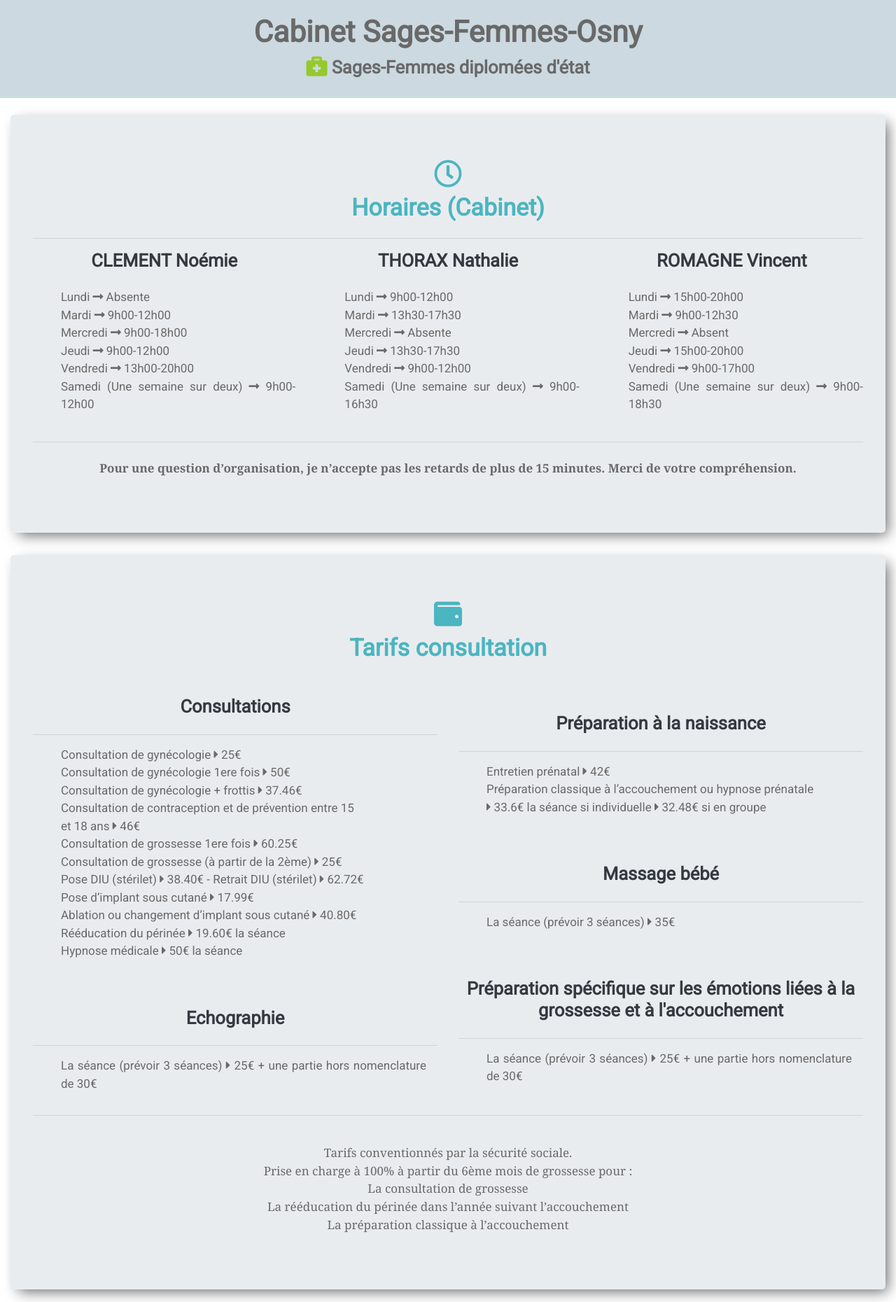
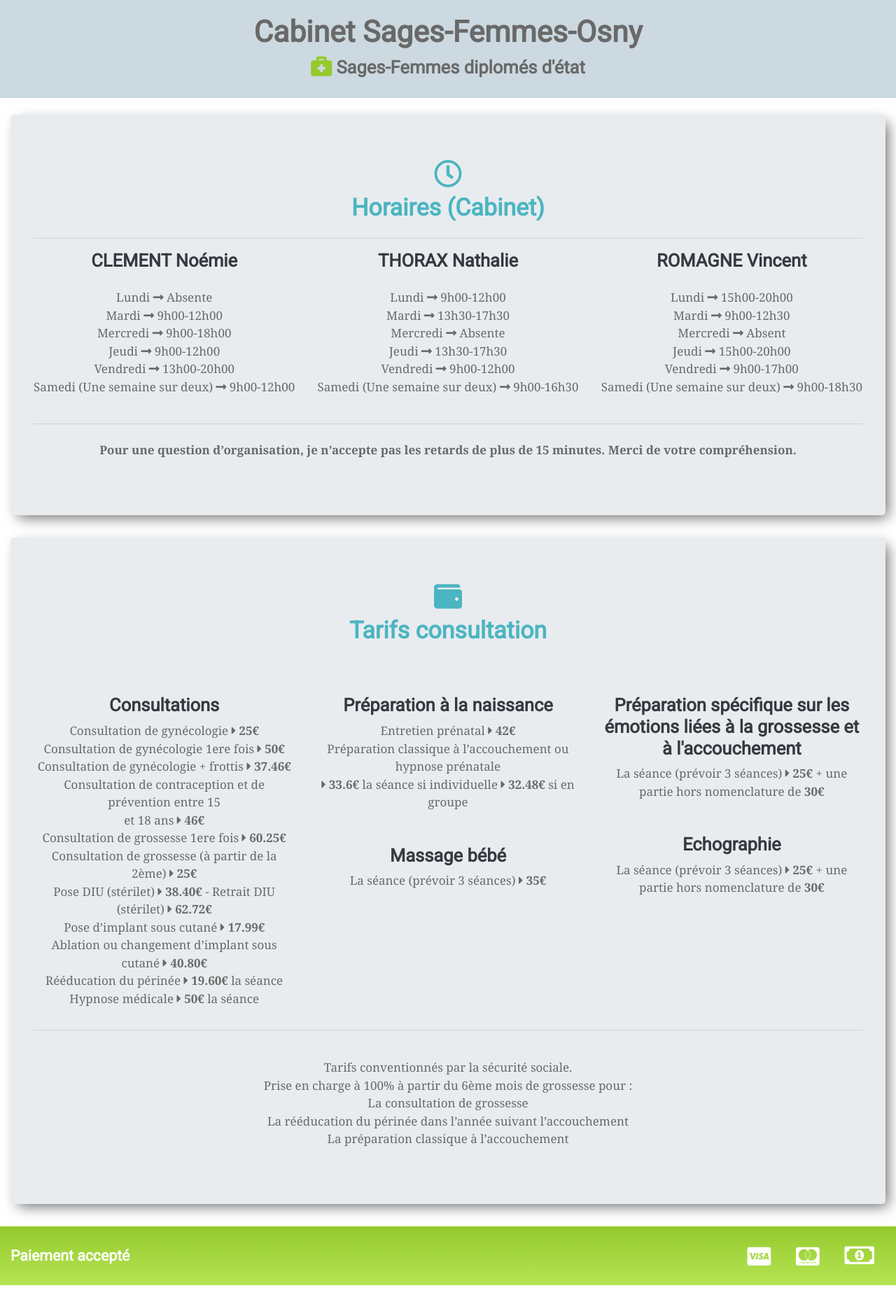
Before and after one commit to NicolasDijon/cabinet, a Symfony app: template templates/cabinet/horairesTarifs.html.twig in a window 1280 px wide. Shown: the part 60-1920 px from the top of the page at 70% size. Run offline with Twig, Linux system fonts and the light colour scheme; the template is opened without the code that fills it, so the values that code supplies are empty; some libraries are stand-ins or nearby versions.

Commit message:
Modification wording horaires & tarifs

```diff
--- a/templates/admin/index.html.twig
+++ b/templates/admin/index.html.twig
@@ -14,7 +14,7 @@
     <div class="row">
         <div class="blocTitleAdmin text-center col-xl-12">
             <h1>Cabinet Sages-Femmes-Osny</h1>
-            <h4><i class="fas fa-briefcase-medical"></i> Sages-Femmes diplomées d'état</h4>
+            <h4><i class="fas fa-briefcase-medical"></i> Sages-Femmes diplomés d'état</h4>
         </div>
     </div>
 </div>
--- a/templates/cabinet/conseilCalcul.html.twig
+++ b/templates/cabinet/conseilCalcul.html.twig
@@ -14,7 +14,7 @@
     <div class="row">
         <div class="blocTitle text-center col-xl-12">
             <h1>Cabinet Sages-Femmes-Osny</h1>
-            <h4><i class="fas fa-briefcase-medical"></i> Sages-Femmes diplomées d'état</h4>
+            <h4><i class="fas fa-briefcase-medical"></i> Sages-Femmes diplomés d'état</h4>
         </div>
     </div>
 </div>
--- a/templates/cabinet/conseilCalendrier.html.twig
+++ b/templates/cabinet/conseilCalendrier.html.twig
@@ -17,7 +17,7 @@
     <div class="row">
         <div class="blocTitle text-center col-xl-12">
             <h1>Cabinet Sages-Femmes-Osny</h1>
-            <h4><i class="fas fa-briefcase-medical"></i> Sages-Femmes diplomées d'état</h4>
+            <h4><i class="fas fa-briefcase-medical"></i> Sages-Femmes diplomés d'état</h4>
         </div>
     </div>
 </div>
--- a/templates/cabinet/conseilLexique.html.twig
+++ b/templates/cabinet/conseilLexique.html.twig
@@ -14,7 +14,7 @@
     <div class="row">
         <div class="blocTitle text-center col-xl-12">
             <h1>Cabinet Sages-Femmes-Osny</h1>
-            <h4><i class="fas fa-briefcase-medical"></i> Sages-Femmes diplomées d'état</h4>
+            <h4><i class="fas fa-briefcase-medical"></i> Sages-Femmes diplomés d'état</h4>
         </div>
     </div>
 </div>
--- a/templates/cabinet/consultations.html.twig
+++ b/templates/cabinet/consultations.html.twig
@@ -17,7 +17,7 @@
     <div class="row">
         <div class="blocTitle text-center col-xl-12">
             <h1>Cabinet Sages-Femmes-Osny</h1>
-            <h4><i class="fas fa-briefcase-medical"></i> Sages-Femmes diplomées d'état</h4>
+            <h4><i class="fas fa-briefcase-medical"></i> Sages-Femmes diplomés d'état</h4>
         </div>
     </div>
 </div>
--- a/templates/cabinet/header.html.twig
+++ b/templates/cabinet/header.html.twig
@@ -46,7 +46,7 @@
                 <div class="container">
                     <div class="contenu text-center wow fadeInUp">
                         <h1>Cabinet Sages-Femmes-Osny</h1>
-                        <h4><i class="fas fa-briefcase-medical"></i> Sages-Femmes diplomées d'état</h4>
+                        <h4><i class="fas fa-briefcase-medical"></i> Sages-Femmes diplomés d'état</h4>
                         <a href="https://pro.doctolib.fr/cabinet-medical/osny/cabinet-sage-femmes-osny"
                             target="blank" class="btn btn-info mt-4"
                             data-toggle="tooltip" data-placement="bottom" title="Aller sur Doctolib"
--- a/templates/cabinet/horairesTarifs.html.twig
+++ b/templates/cabinet/horairesTarifs.html.twig
@@ -17,7 +17,7 @@
     <div class="row">
         <div class="blocTitle text-center col-xl-12">
             <h1>Cabinet Sages-Femmes-Osny</h1>
-            <h4><i class="fas fa-briefcase-medical"></i> Sages-Femmes diplomées d'état</h4>
+            <h4><i class="fas fa-briefcase-medical"></i> Sages-Femmes diplomés d'état</h4>
         </div>
     </div>
 </div>
@@ -31,36 +31,36 @@
         <div class="row">
             <div class="col-lg-4">
                 <h4 class="text-center">CLEMENT Noémie</h4>
-                <ul class="my-4">
-                    <li>Lundi <i class="fas fa-long-arrow-alt-right"></i> Absente</li>
-                    <li>Mardi <i class="fas fa-long-arrow-alt-right"></i> 9h00-12h00</li>
-                    <li>Mercredi <i class="fas fa-long-arrow-alt-right"></i> 9h00-18h00</li>
-                    <li>Jeudi <i class="fas fa-long-arrow-alt-right"></i> 9h00-12h00</li>
-                    <li>Vendredi <i class="fas fa-long-arrow-alt-right"></i> 13h00-20h00</li>
-                    <li>Samedi (Une semaine sur deux) <i class="fas fa-long-arrow-alt-right"></i> 9h00-12h00</li>
-                </ul>
+                <p class="my-4">
+                    Lundi <i class="fas fa-long-arrow-alt-right"></i> Absente<br>
+                    Mardi <i class="fas fa-long-arrow-alt-right"></i> 9h00-12h00<br>
+                    Mercredi <i class="fas fa-long-arrow-alt-right"></i> 9h00-18h00<br>
+                    Jeudi <i class="fas fa-long-arrow-alt-right"></i> 9h00-12h00<br>
+                    Vendredi <i class="fas fa-long-arrow-alt-right"></i> 13h00-20h00<br>
+                    Samedi (Une semaine sur deux) <i class="fas fa-long-arrow-alt-right"></i> 9h00-12h00
+                </p>
             </div>
             <div class="col-lg-4">
                 <h4 class="text-center">THORAX Nathalie</h4>
-                <ul class="my-4">
-                    <li>Lundi <i class="fas fa-long-arrow-alt-right"></i> 9h00-12h00</li>
-                    <li>Mardi <i class="fas fa-long-arrow-alt-right"></i> 13h30-17h30</li>
-                    <li>Mercredi <i class="fas fa-long-arrow-alt-right"></i> Absente</li>
-                    <li>Jeudi <i class="fas fa-long-arrow-alt-right"></i> 13h30-17h30</li>
-                    <li>Vendredi <i class="fas fa-long-arrow-alt-right"></i> 9h00-12h00</li>
-                    <li>Samedi (Une semaine sur deux) <i class="fas fa-long-arrow-alt-right"></i> 9h00-16h30</li>
-                </ul>
+                <p class="my-4">
+                    Lundi <i class="fas fa-long-arrow-alt-right"></i> 9h00-12h00<br>
+                    Mardi <i class="fas fa-long-arrow-alt-right"></i> 13h30-17h30<br>
+                    Mercredi <i class="fas fa-long-arrow-alt-right"></i> Absente<br>
+                    Jeudi <i class="fas fa-long-arrow-alt-right"></i> 13h30-17h30<br>
+                    Vendredi <i class="fas fa-long-arrow-alt-right"></i> 9h00-12h00<br>
+                    Samedi (Une semaine sur deux) <i class="fas fa-long-arrow-alt-right"></i> 9h00-16h30
+                </p>
             </div>
             <div class="col-lg-4">
                 <h4 class="text-center">ROMAGNE Vincent</h4>
-                <ul class="my-4">
-                    <li>Lundi <i class="fas fa-long-arrow-alt-right"></i> 15h00-20h00</li>
-                    <li>Mardi <i class="fas fa-long-arrow-alt-right"></i> 9h00-12h30</li>
-                    <li>Mercredi <i class="fas fa-long-arrow-alt-right"></i> Absent</li>
-                    <li>Jeudi <i class="fas fa-long-arrow-alt-right"></i> 15h00-20h00</li>
-                    <li>Vendredi <i class="fas fa-long-arrow-alt-right"></i> 9h00-17h00</li>
-                    <li>Samedi (Une semaine sur deux) <i class="fas fa-long-arrow-alt-right"></i> 9h00-18h30</li>
-                </ul>
+                <p class="my-4">
+                    Lundi <i class="fas fa-long-arrow-alt-right"></i> 15h00-20h00<br>
+                    Mardi <i class="fas fa-long-arrow-alt-right"></i> 9h00-12h30<br>
+                    Mercredi <i class="fas fa-long-arrow-alt-right"></i> Absent<br>
+                    Jeudi <i class="fas fa-long-arrow-alt-right"></i> 15h00-20h00<br>
+                    Vendredi <i class="fas fa-long-arrow-alt-right"></i> 9h00-17h00<br>
+                    Samedi (Une semaine sur deux) <i class="fas fa-long-arrow-alt-right"></i> 9h00-18h30
+                </p>
             </div>
         </div>
         <hr>
@@ -73,53 +73,50 @@
     <div class="jumbotron text-center hoverable mt-4">
         <i class="fa fa-wallet mb-2"></i>
         <h2 class="mb-5">Tarifs consultation</h2>
-        <div class="row">
-            <div class="col-xl-6">
-                <h4 class="mb-4 text-center">Consultations</h4>
-                <hr>
-                <ul class="liste mr-3">
-                    <li>Consultation de gynécologie <i class="fas fa-caret-right"></i> 25€</li>
-                    <li>Consultation de gynécologie 1ere fois <i class="fas fa-caret-right"></i> 50€</li>
-                    <li>Consultation de gynécologie + frottis <i class="fas fa-caret-right"></i> 37.46€</li>
-                    <li>Consultation de contraception et de prévention entre 15<br> et 18 ans <i class="fas fa-caret-right"></i> 46€</li>
-                    <li>Consultation de grossesse 1ere fois <i class="fas fa-caret-right"></i> 60.25€</li>
-                    <li>Consultation de grossesse (à partir de la 2ème) <i class="fas fa-caret-right"></i> 25€</li>
-                    <li>Pose DIU (stérilet) <i class="fas fa-caret-right"></i> 38.40€ - Retrait DIU (stérilet)
-                        <i class="fas fa-caret-right"></i> 62.72€
-                    </li>
-                    <li>Pose d’implant sous cutané <i class="fas fa-caret-right"></i> 17.99€</li>
-                    <li>Ablation ou changement d’implant sous cutané <i class="fas fa-caret-right"></i> 40.80€</li>
-                    <li>Rééducation du périnée <i class="fas fa-caret-right"></i> 19.60€ la séance</li>
-                    <li>Hypnose médicale <i class="fas fa-caret-right"></i> 50€ la séance</li>
-                </ul>
-                <br><br>
-                <h4 class="mb-4 text-center">Echographie</h4>
-                <hr>
-                <ul class="liste mr-3">
-                    <li>La séance (prévoir 3 séances) <i class="fas fa-caret-right"></i> 25€ + une partie hors nomenclature de 30€</li>
-                </ul>
+        <div class="row my-3">
+            <div class="col-lg-4">
+                <h4 class="mt-4 text-center">Consultations</h4>
+                <P>
+                    Consultation de gynécologie <i class="fas fa-caret-right"></i> <strong>25€</strong><br>
+                    Consultation de gynécologie 1ere fois <i class="fas fa-caret-right"></i> <strong>50€</strong><br>
+                    Consultation de gynécologie + frottis <i class="fas fa-caret-right"></i> <strong>37.46€</strong><br>
+                    Consultation de contraception et de prévention entre 15<br> et 18 ans <i class="fas fa-caret-right"></i> <strong>46€</strong><br>
+                    Consultation de grossesse 1ere fois <i class="fas fa-caret-right"></i> <strong>60.25€</strong><br>
+                    Consultation de grossesse (à partir de la 2ème) <i class="fas fa-caret-right"></i> <strong>25€</strong><br>
+                    Pose DIU (stérilet) <i class="fas fa-caret-right"></i> <strong>38.40€</strong> - Retrait DIU (stérilet)
+                        <i class="fas fa-caret-right"></i> <strong>62.72€</strong>
+                    <br>
+                    Pose d’implant sous cutané <i class="fas fa-caret-right"></i> <strong>17.99€</strong><br>
+                    Ablation ou changement d’implant sous cutané <i class="fas fa-caret-right"></i> <strong>40.80€</strong><br>
+                    Rééducation du périnée <i class="fas fa-caret-right"></i> <strong>19.60€</strong> la séance<br>
+                    Hypnose médicale <i class="fas fa-caret-right"></i> <strong>50€</strong> la séance
+                </P>
             </div>
-            <div class="col-xl-6">
-                <h4 class="my-4 text-center">Préparation à la naissance</h4>
-                <hr>
-                <ul class="liste mr-3">
-                    <li>Entretien prénatal <i class="fas fa-caret-right"></i> 42€</li>
-                    <li>Préparation classique à l’accouchement ou hypnose prénatale<br> <i class="fas fa-caret-right"></i> 33.6€ la séance si individuelle
-                        <i class="fas fa-caret-right"></i> 32.48€ si en groupe
-                    </li>
-                </ul>
-                <br><br>
-                <h4 class="mb-4 text-center">Massage bébé</h4>
-                <hr>
-                <ul class="liste mr-3">
-                    <li>La séance (prévoir 3 séances) <i class="fas fa-caret-right"></i> 35€</li>
-                </ul>
-                <br><br>
-                <h4 class="mb-4 text-center">Préparation spécifique sur les émotions liées à la grossesse et à l'accouchement</h4>
-                <hr>
-                <ul class="liste mr-3">
-                    <li>La séance (prévoir 3 séances) <i class="fas fa-caret-right"></i> 25€ + une partie hors nomenclature de 30€</li>
-                </ul>
+
+            <div class="col-lg-4">
+                <h4 class="mt-4 text-center">Préparation à la naissance</h4>
+                <P>
+                    Entretien prénatal <i class="fas fa-caret-right"></i> <strong>42€</strong><br>
+                    Préparation classique à l’accouchement ou hypnose prénatale<br> <i class="fas fa-caret-right"></i> <strong>33.6€</strong> la séance si individuelle
+                        <i class="fas fa-caret-right"></i> <strong>32.48€</strong> si en groupe
+                </P>
+
+                <h4 class="mt-5 text-center">Massage bébé</h4>
+                <p>
+                    La séance (prévoir 3 séances) <i class="fas fa-caret-right"></i> <strong>35€</strong><br>
+                </p>
+            </div>
+
+            <div class="col-lg-4">
+                <h4 class="mt-4 text-center">Préparation spécifique sur les émotions liées à la grossesse et à l'accouchement</h4>
+                <p>
+                    La séance (prévoir 3 séances) <i class="fas fa-caret-right"></i> <strong>25€</strong> + une partie hors nomenclature de <strong>30€</strong>
+                </p>
+
+                <h4 class="mt-5 text-center">Echographie</h4>
+                <p>
+                    La séance (prévoir 3 séances) <i class="fas fa-caret-right"></i> <strong>25€</strong> + une partie hors nomenclature de <strong>30€</strong>
+                </p>
             </div>
         </div>
         <hr>
--- a/templates/cabinet/massage.html.twig
+++ b/templates/cabinet/massage.html.twig
@@ -18,7 +18,7 @@
     <div class="row">
         <div class="blocTitle text-center col-xl-12">
             <h1>Cabinet Sages-Femmes-Osny</h1>
-            <h4><i class="fas fa-briefcase-medical"></i> Sages-Femmes diplomées d'état</h4>
+            <h4><i class="fas fa-briefcase-medical"></i> Sages-Femmes diplomés d'état</h4>
         </div>
     </div>
 </div>
--- a/templates/cabinet/preparation.html.twig
+++ b/templates/cabinet/preparation.html.twig
@@ -18,7 +18,7 @@
     <div class="row">
         <div class="blocTitle text-center col-xl-12">
             <h1>Cabinet Sages-Femmes-Osny</h1>
-            <h4><i class="fas fa-briefcase-medical"></i> Sages-Femmes diplomées d'état</h4>
+            <h4><i class="fas fa-briefcase-medical"></i> Sages-Femmes diplomés d'état</h4>
         </div>
     </div>
 </div>
--- a/templates/security/login.html.twig
+++ b/templates/security/login.html.twig
@@ -13,8 +13,8 @@
 <div class="container-fluid">
     <div class="row">
         <div class="blocTitleAdmin text-center col-xl-12">
-            <h1>Cabinet Sage-Femme Osny</h1>
-            <h4><i class="fas fa-briefcase-medical"></i> Sage-Femme diplomée d'état</h4>
+            <h1>Cabinet Sages-Femmes Osny</h1>
+            <h4><i class="fas fa-briefcase-medical"></i> Sage-Femmes diplomés d'état</h4>
         </div>
     </div>
 </div>
--- a/templates/security/registration.html.twig
+++ b/templates/security/registration.html.twig
@@ -11,8 +11,8 @@
 <div class="container-fluid">
     <div class="row">
         <div class="blocTitle text-center col-xl-12">
-            <h1>Cabinet Sage-Femme Osny</h1>
-            <h4><i class="fas fa-briefcase-medical"></i> Sage-Femme diplomée d'état</h4>
+            <h1>Cabinet Sages-Femmes Osny</h1>
+            <h4><i class="fas fa-briefcase-medical"></i> Sages-Femmes diplomés d'état</h4>
         </div>
     </div>
 </div>
```
